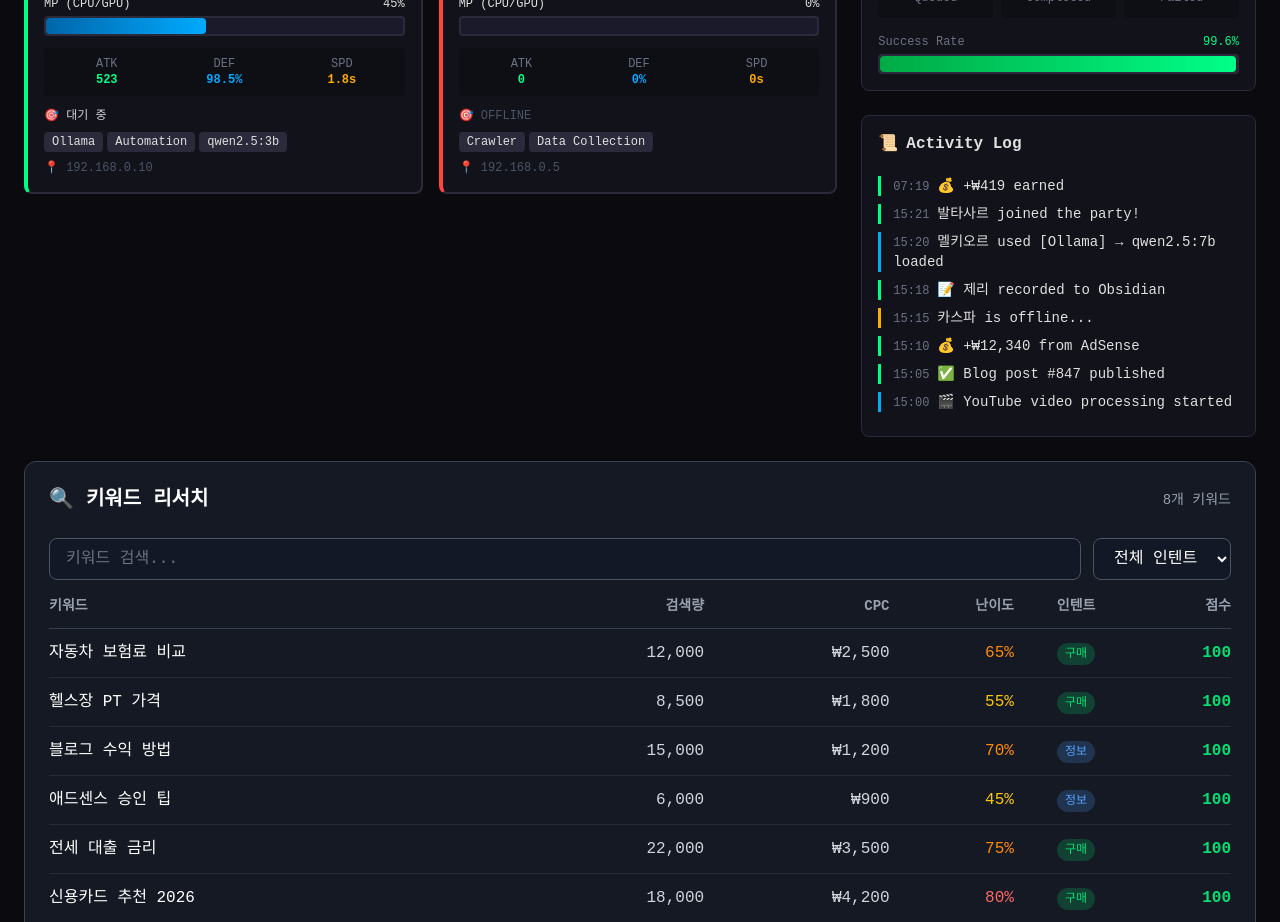
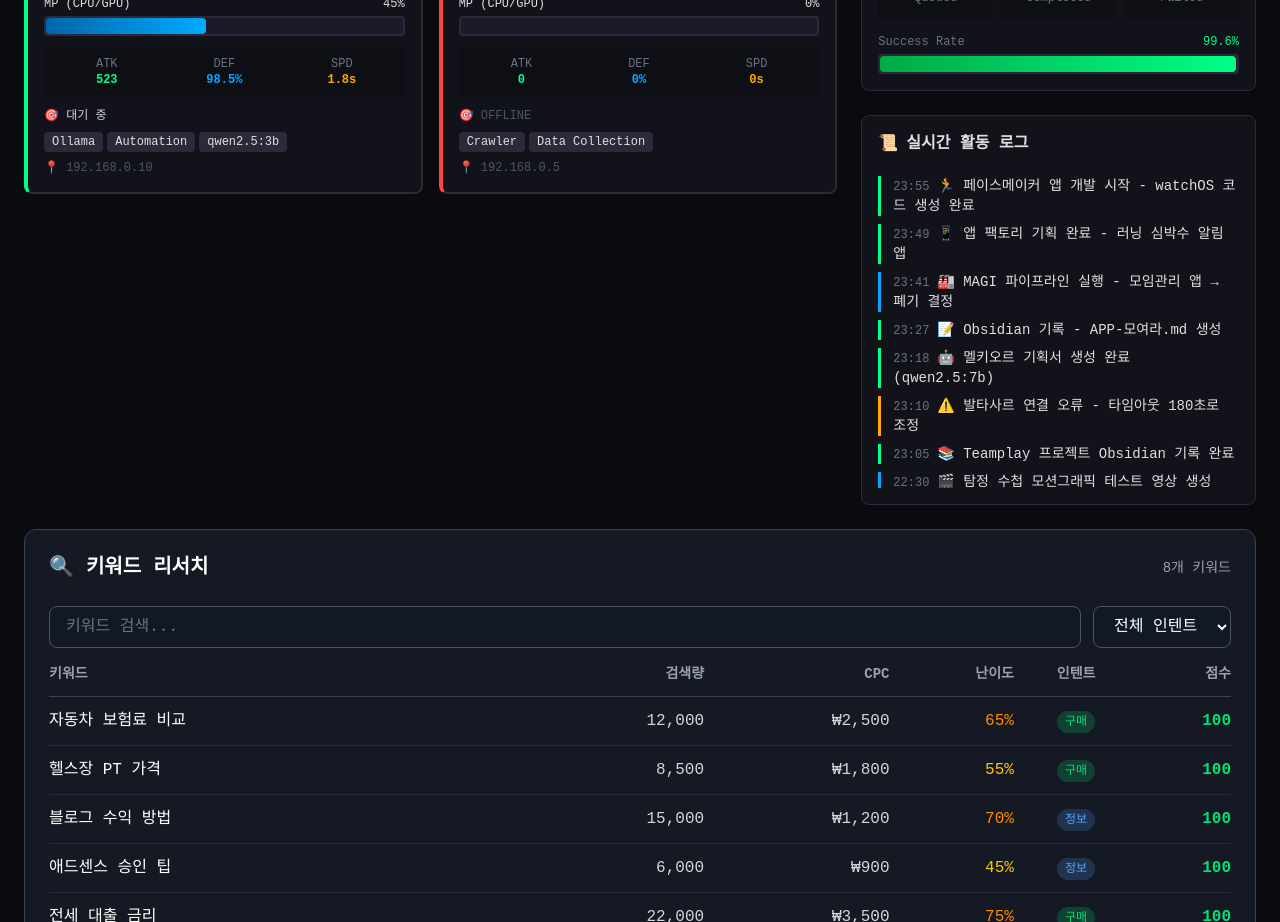
Before and after one commit to luos1/magi-dashboard, a React (Vite) app: page / in a window 1280 px wide. Shown: the part 640-1562 px from the top of the page. Built offline with nearby package versions, Linux system fonts and the light colour scheme.

Commit message:
한글화: 활동 로그 & 노드 현황 상세 표시

```diff
--- a/src/App.jsx
+++ b/src/App.jsx
@@ -72,13 +72,15 @@ const initialNodes = [
 ]
 
 const initialLogs = [
-  { time: '15:21', type: 'success', message: '발타사르 joined the party!' },
-  { time: '15:20', type: 'info', message: '멜키오르 used [Ollama] → qwen2.5:7b loaded' },
-  { time: '15:18', type: 'success', message: '📝 제리 recorded to Obsidian' },
-  { time: '15:15', type: 'warning', message: '카스파 is offline...' },
-  { time: '15:10', type: 'success', message: '💰 +₩12,340 from AdSense' },
-  { time: '15:05', type: 'success', message: '✅ Blog post #847 published' },
-  { time: '15:00', type: 'info', message: '🎬 YouTube video processing started' },
+  { time: '23:55', type: 'success', message: '🏃 페이스메이커 앱 개발 시작 - watchOS 코드 생성 완료' },
+  { time: '23:49', type: 'success', message: '📱 앱 팩토리 기획 완료 - 러닝 심박수 알림 앱' },
+  { time: '23:41', type: 'info', message: '🏭 MAGI 파이프라인 실행 - 모임관리 앱 → 폐기 결정' },
+  { time: '23:27', type: 'success', message: '📝 Obsidian 기록 - APP-모여라.md 생성' },
+  { time: '23:18', type: 'success', message: '🤖 멜키오르 기획서 생성 완료 (qwen2.5:7b)' },
+  { time: '23:10', type: 'warning', message: '⚠️ 발타사르 연결 오류 - 타임아웃 180초로 조정' },
+  { time: '23:05', type: 'success', message: '📚 Teamplay 프로젝트 Obsidian 기록 완료' },
+  { time: '22:30', type: 'info', message: '🎬 탐정 수첩 모션그래픽 테스트 영상 생성' },
+  { time: '18:25', type: 'success', message: '✅ 모션그래픽 파이프라인 완성 - MoviePy 연동' },
 ]
 
 function App() {
@@ -91,16 +93,20 @@ function App() {
   useEffect(() => {
     const interval = setInterval(() => {
       const events = [
-        { type: 'success', message: '✅ Task completed' },
-        { type: 'info', message: '🔧 Processing...' },
-        { type: 'success', message: '💰 +₩' + Math.floor(Math.random() * 1000) + ' earned' },
+        { type: 'success', message: '✅ 멜키오르 이미지 생성 완료' },
+        { type: 'info', message: '🔧 발타사르 Ollama 처리 중...' },
+        { type: 'success', message: '📝 블로그 게시물 발행 완료' },
+        { type: 'info', message: '🏭 앱 팩토리 파이프라인 대기 중' },
+        { type: 'success', message: '💰 쿠팡 파트너스 +₩' + Math.floor(Math.random() * 5000) + ' 수익' },
+        { type: 'info', message: '🎬 마루 유튜브 영상 인코딩 중' },
+        { type: 'success', message: '📊 AdSense 수익 업데이트' },
       ]
       const event = events[Math.floor(Math.random() * events.length)]
       const now = new Date()
       const time = `${now.getHours().toString().padStart(2, '0')}:${now.getMinutes().toString().padStart(2, '0')}`
 
       setLogs(prev => [{ time, ...event }, ...prev.slice(0, 19)])
-    }, 5000)
+    }, 8000)
 
     return () => clearInterval(interval)
   }, [])
@@ -139,7 +145,7 @@ function App() {
         {/* 노드 카드들 */}
         <div className="lg:col-span-2">
           <h2 className="text-lg font-bold mb-4 flex items-center gap-2">
-            <span>⚔️</span> Active Units
+            <span>⚔️</span> MAGI 노드 현황
           </h2>
           <div className="grid grid-cols-1 md:grid-cols-2 gap-4">
             {nodes.map(node => (
--- a/src/components/ActivityLog.jsx
+++ b/src/components/ActivityLog.jsx
@@ -2,7 +2,7 @@ function ActivityLog({ logs }) {
   return (
     <div className="bg-[var(--magi-panel)] border border-[var(--magi-border)] rounded-lg p-4">
       <h3 className="font-bold mb-3 flex items-center gap-2">
-        <span>📜</span> Activity Log
+        <span>📜</span> 실시간 활동 로그
       </h3>
       <div className="space-y-1 max-h-80 overflow-y-auto">
         {logs.map((log, i) => (
```
